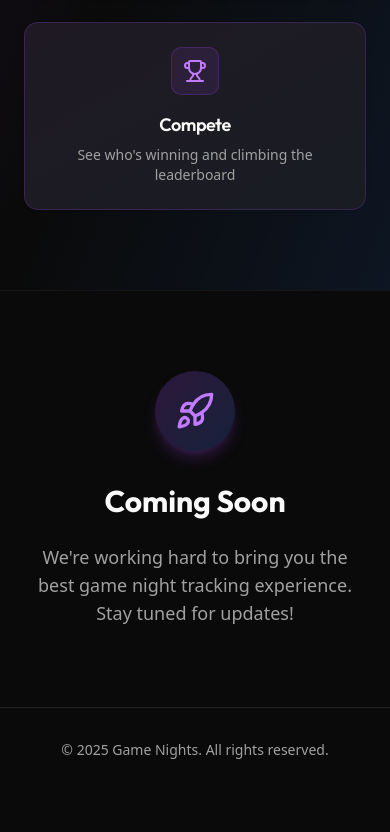
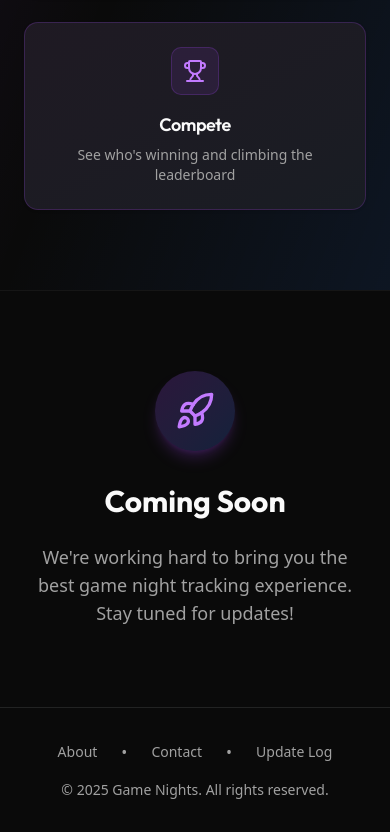
Before and after one commit to JasonY199/game_nights, a Next.js app: page / in a window 390 px wide. Shown: the part 809-1641 px from the top of the page. Before the commit the page ends 1601 px from the top, so only its background shows below. Built offline with nearby package versions, Linux system fonts and the light colour scheme.

Commit message:
update site links and fix small mobile home page redirect not closing hamburger menu

```diff
--- a/components/layout/footer.tsx
+++ b/components/layout/footer.tsx
@@ -1,9 +1,36 @@
+import Link from "next/link";
+
 export function Footer() {
   return (
     <footer className="border-t border-border">
       <div className="container mx-auto px-6 py-8">
-        <div className="text-center text-sm text-muted-foreground">
-          <p>
+        <div className="flex flex-col items-center gap-4">
+          {/* Footer Links */}
+          <div className="flex items-center gap-6">
+            <Link
+              href="#"
+              className="text-sm text-muted-foreground hover:text-foreground transition-colors"
+            >
+              About
+            </Link>
+            <span className="text-muted-foreground">•</span>
+            <Link
+              href="#"
+              className="text-sm text-muted-foreground hover:text-foreground transition-colors"
+            >
+              Contact
+            </Link>
+            <span className="text-muted-foreground">•</span>
+            <Link
+              href="#"
+              className="text-sm text-muted-foreground hover:text-foreground transition-colors"
+            >
+              Update Log
+            </Link>
+          </div>
+
+          {/* Copyright */}
+          <p className="text-sm text-muted-foreground">
             &copy; {new Date().getFullYear()} Game Nights. All rights reserved.
           </p>
         </div>
--- a/components/layout/header.tsx
+++ b/components/layout/header.tsx
@@ -4,9 +4,9 @@ import Link from "next/link";
 import { useState } from "react";
 
 const navLinks = [
-  { href: "#", label: "About" },
+  { href: "#", label: "Games" },
   { href: "#", label: "Features" },
-  { href: "#", label: "Contact" },
+  { href: "#", label: "News" },
 ];
 
 export function Header() {
@@ -18,6 +18,7 @@ export function Header() {
         {/* Logo */}
         <Link
           href="/"
+          onClick={() => setMobileMenuOpen(false)}
           className="font-heading text-xl font-bold bg-linear-to-r from-purple-400 to-blue-400 bg-clip-text text-transparent hover:opacity-80 transition-opacity"
         >
           Game Nights
```
